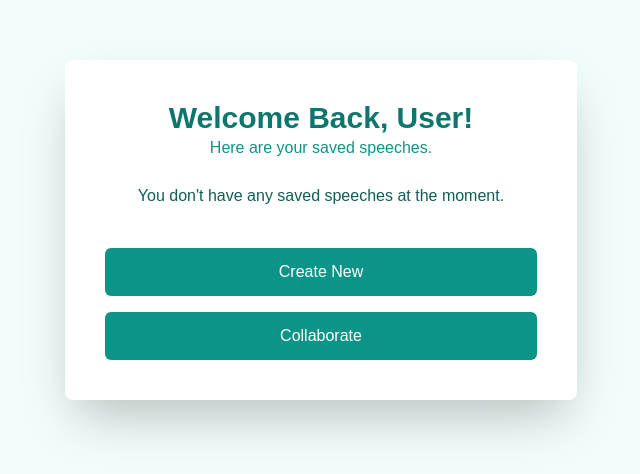
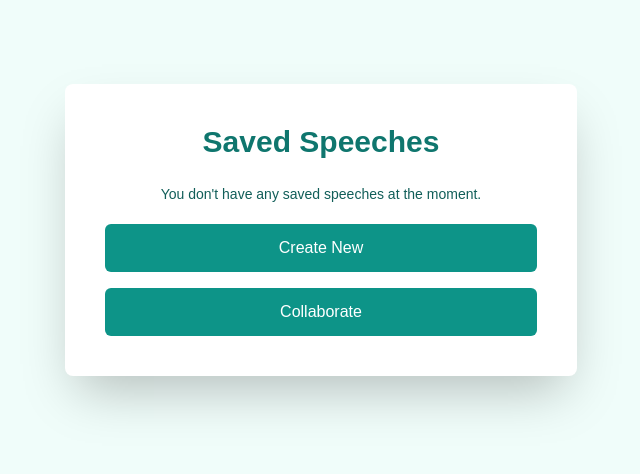
Before and after one commit to aB2318K/Speech-to-Text-Application, a Next.js app in the folder speech-to-text/: page /dashboard/1 in a window 1280 px wide. Shown: the part 170-644 px from the top of the page, without its empty margins (319-959 px from the left). Built offline with nearby package versions, Linux system fonts and the light colour scheme.

Commit message:
Undid changes in dashboard component

```diff
--- a/speech-to-text/app/dashboard/[userId]/page.tsx
+++ b/speech-to-text/app/dashboard/[userId]/page.tsx
@@ -62,31 +62,26 @@ export default function Dashboard() {
 
   return (
     <div className="h-screen flex items-center justify-center bg-teal-50">
-      <div className="h-auto w-full max-w-lg mx-auto p-10 bg-white rounded-lg shadow-2xl">
-        <div className="text-center mb-6">
-          <h2 className="text-3xl font-semibold text-teal-700">Welcome Back, User!</h2>
-          <p className="text-teal-600">Here are your saved speeches.</p>
-        </div>
-
-        {/* Speeches List */}
+      <div className="h-auto w-full max-w-lg bg-white p-10 rounded-lg shadow-2xl">
+        <h2 className="text-3xl font-semibold text-center text-teal-700 mb-6">
+          Saved Speeches
+        </h2>
         {userSpeeches.length > 0 ? (
           <ul className="space-y-4">
             {userSpeeches.map((speech, index: number) => (
-              <li key={index} className="p-3 bg-teal-50 rounded-md text-teal-900 hover:bg-teal-100 transition duration-200 ease-in-out">
-                <Link href={`/speech/${speech.id}`} className="block">{speech.title}</Link>
-              </li>
+                <li key={index} className="p-0 bg-teal-50 rounded-md text-teal-900 hover:bg-teal-100 transition duration-200 ease-in-out">
+                  <Link href={`/speech/${speech.id}`} className="block w-full h-full p-3">{speech.title}</Link>
+                </li>
             ))}
           </ul>
         ) : (
-          <div className="text-center text-teal-800 font-medium">
+          <div className="block text-sm font-medium text-teal-800 text-center">
             You don't have any saved speeches at the moment.
           </div>
         )}
-
-        {/* Buttons for New Speech and Collaboration */}
-        <div className="mt-10">
+        <div>
           <Link href="/create">
-            <button className="w-full py-3 px-4 bg-teal-600 text-white rounded-md hover:bg-teal-700 focus:outline-none focus:ring-2 focus:ring-teal-500 mb-4">
+            <button className="w-full py-3 px-4 bg-teal-600 text-white rounded-md hover:bg-teal-700 focus:outline-none focus:ring-2 focus:ring-teal-500 mb-4 mt-5">
               Create New
             </button>
           </Link>
```
